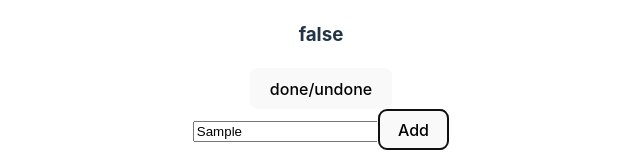
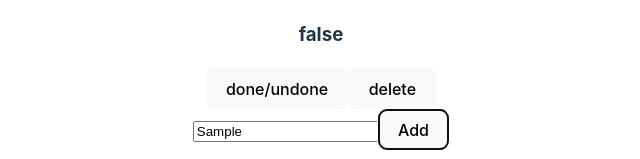
Before and after one commit to gabrielpereira3/to_do_list, a React (Vite) app in the folder frontend/: page / in a window 1280 px wide. Both pictures are taken after typing "Sample" into the empty fields and a click on the button "Add". Shown: the part 428-587 px from the top of the page, without its empty margins (319-959 px from the left). Built offline with nearby package versions, Linux system fonts and the light colour scheme.

Commit message:
delete button test

```diff
--- a/frontend/src/App.tsx
+++ b/frontend/src/App.tsx
@@ -38,6 +38,12 @@ function App() {
     getCompleted();
   }
 
+  function deleteTodo(todo: TTodo) {
+    setTodos((prevTodos) =>
+      prevTodos.filter((item: TTodo) => item.id !== todo.id)
+    );
+  }
+
   return (
     <div>
       <h1 aria-label="total">Total: {getTotal()}</h1>
@@ -51,6 +57,12 @@ function App() {
             onClick={() => toggleDone(todo)}
           >
             done/undone
+          </button>
+          <button
+            aria-label="todo-delete-button"
+            onClick={() => deleteTodo(todo)}
+          >
+            delete
           </button>
           <br />
         </div>
```
Also changed, not shown: 1 other file (tests, documents, lock files or other folders).
